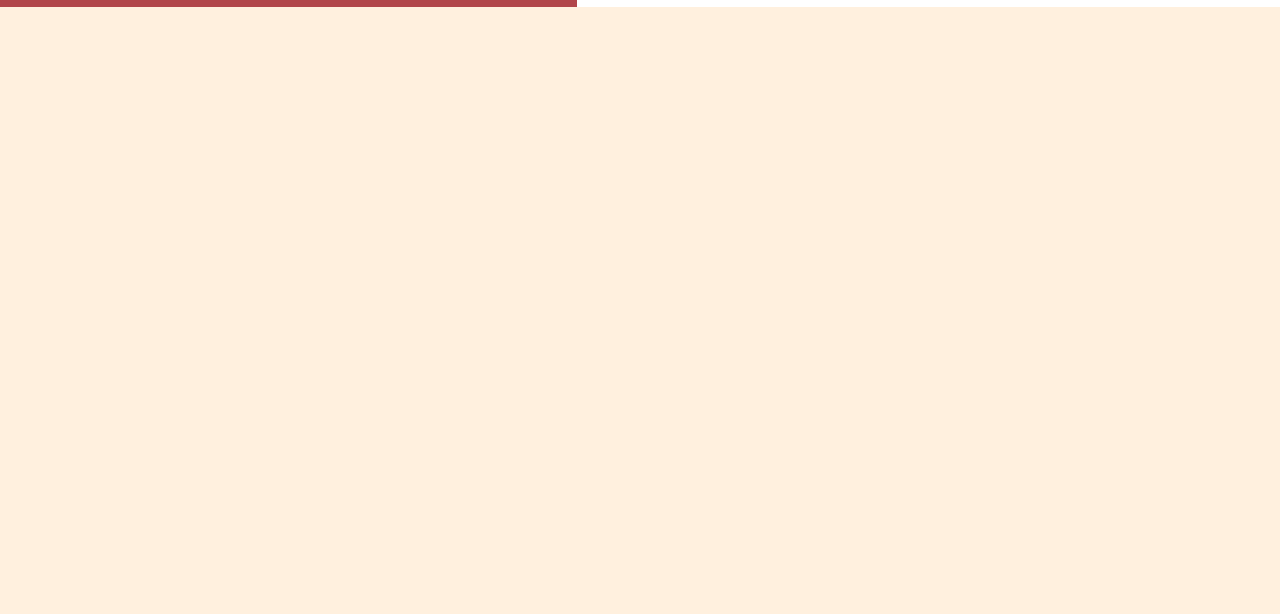
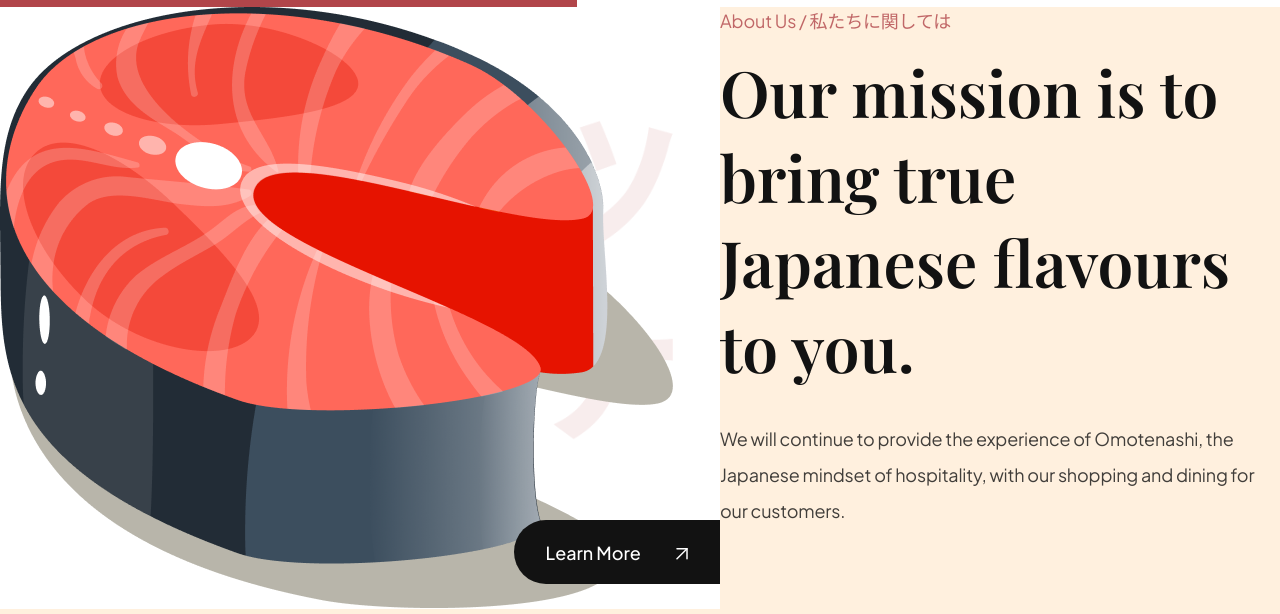
Before and after one commit to faisal-hayat/portfolio-web, a website: page index.html in a window 1280 px wide. Shown: the part 791-1405 px from the top of the page. Before the commit the page ends 800 px from the top, so only its background shows below. Drawn offline with nearby package versions, Linux system fonts and the light colour scheme; files whose address does not match are found by name.

Commit message:
about section completed

```diff
--- a/css/sections/about.css
+++ b/css/sections/about.css
@@ -0,0 +1,64 @@
+.about-us{
+    display: flex;
+    min-height: 720px;
+    overflow: hidden;
+}
+
+.about-us__image{
+    flex: 1;
+    display: flex;
+    flex-direction: column;
+    justify-content: center;
+    background: var(--color-white);
+    position: relative;
+}
+
+.about-us__image div{
+    flex: 1;
+    display: flex;
+    align-items: center;
+    background-position: center;
+    background-repeat: no-repeat;
+    background-size: contain;
+}
+
+.about-us__image-sushi3{
+    border-bottom: 8px solid var(--color-creamson);
+    background-image: url("../../assets/about_bg1.png");
+}
+
+.about-us__image-sushi2{
+    background-image: url("../../assets/about_bg2.png");
+}
+
+about-us__image-sushi3 img{
+    width: 225px;
+    height: 200px;
+}
+
+about-us__image-sushi2 img{
+    width: 240px;
+    height: 150px;
+}
+
+.about-us__button{
+    position: absolute;
+    right: 0;
+    padding: 12px 32px;
+    min-height: 64px;
+    background: var(--secondary-color);
+    border-radius: 32px 0 0 32px;
+    border: 0;
+    outline: 0;
+    color: var(--color-white);
+    font-family: var(--plus-jakarta-sans);
+    font-weight: 500;
+    font-size: 18px;
+    line-height: 23px;
+    cursor: pointer;
+}
+
+.about-us__button img{
+    object-fit: contain;
+    margin-left: 32px;
+}
--- a/index.html
+++ b/index.html
@@ -76,6 +76,36 @@
         </div>
       </div>
     </section>
+    <section class="about-us" id="about-us">
+      <div class="about-us__image">
+
+        <div class="about-us__image-sushi3">
+          <img src="assets/sushi-3.png" alt="sushi">
+        </div>
+
+        <button class="about-us__button">
+          Learn More
+          <img src="assets/arrow-up-right.svg" alt="learn more">
+        </button>
+
+        <div class="about-us__image-sushi2">
+          <img src="assets/sushi-2.png" alt="sushi">
+        </div>
+
+      </div>
+
+      <div class="about-us__content">
+        <p class="sushi__subtitle">
+          About Us / 私たちに関しては
+        </p>
+        <h3 class="sushi__title">
+          Our mission is to bring true Japanese flavours to you.
+        </h3>
+        <p class="sushi__description">
+          We will continue to provide the experience of Omotenashi, the Japanese mindset of hospitality, with our shopping and dining for our customers.
+        </p>
+      </div>
+    </section>
     <!-- Add index.js  here -->
     <script src="/js/script.js"></script>
   </body>
```
